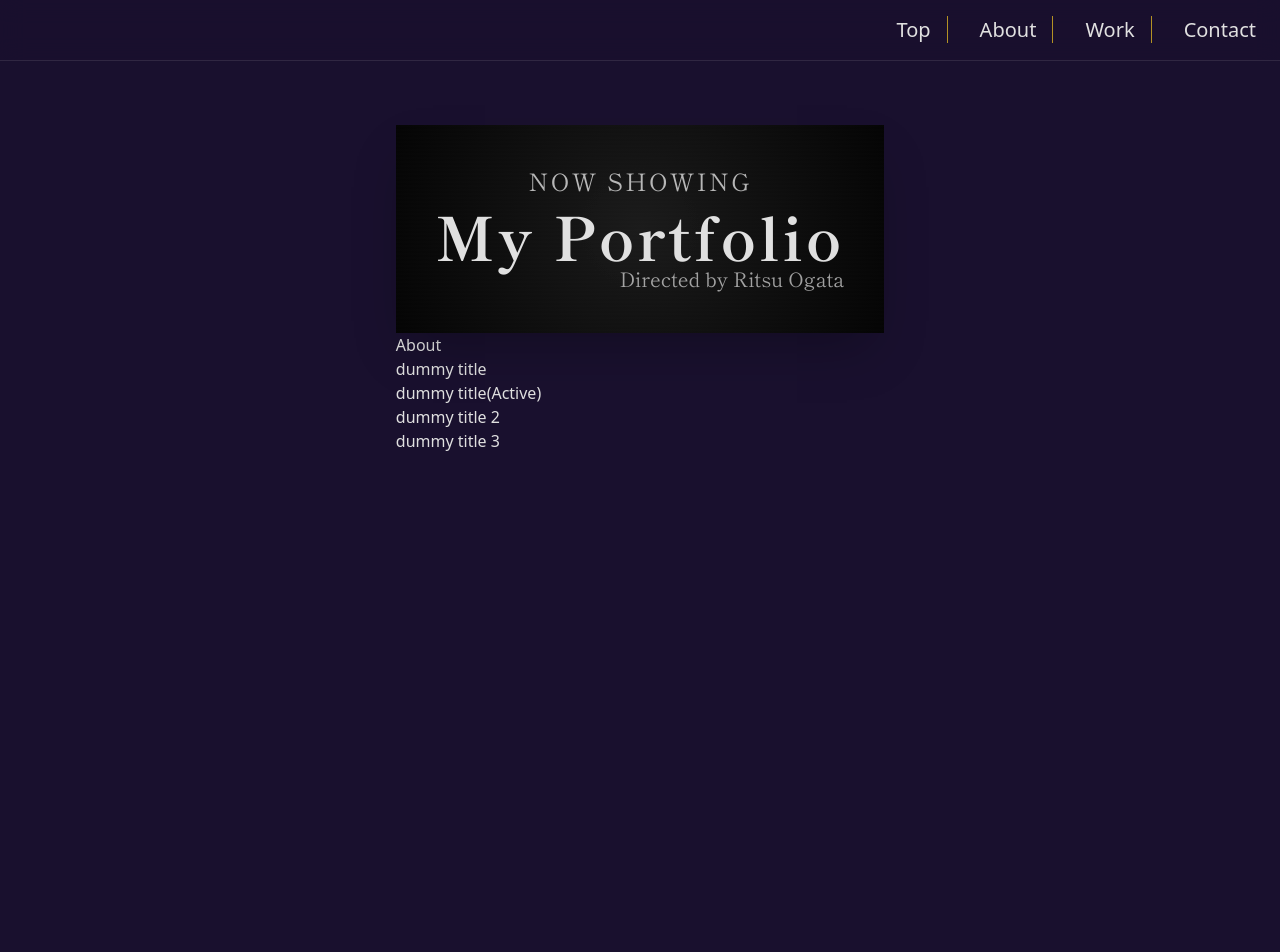
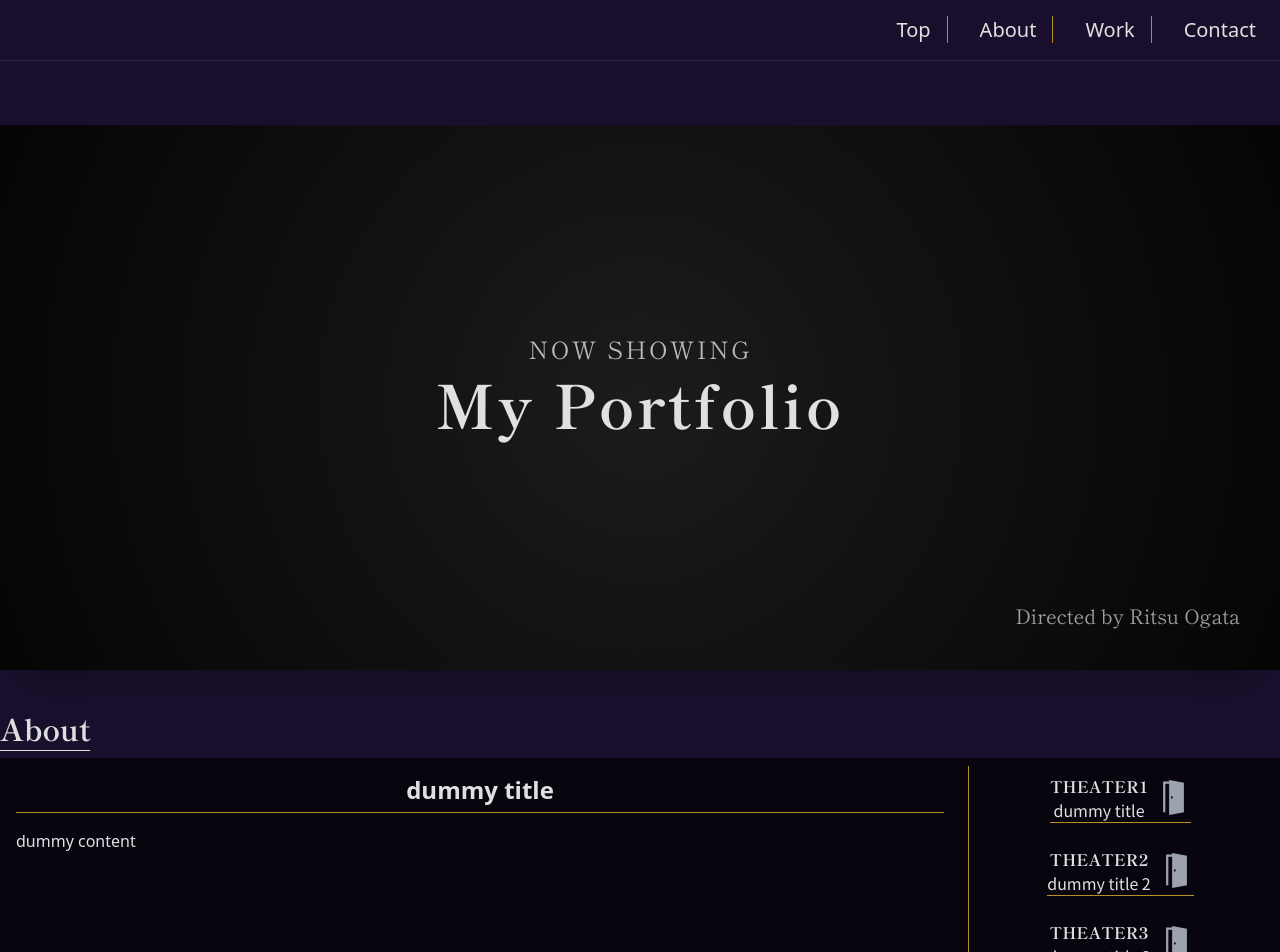
Before and after one commit to riteli/my-portfolio, a Next.js app: page / in a window 1280 px wide. Shown: the top 952 px of the page. Before the commit the page ends 800 px from the top, so only its background shows below. Built offline with nearby package versions, Linux system fonts and the light colour scheme.

Commit message:
feat: AboutセクションのUI実装とデザイン適用

```diff
--- a/src/app/layout.tsx
+++ b/src/app/layout.tsx
@@ -30,7 +30,7 @@ export default function RootLayout({
         className={`${notoSansJp.variable} ${shipporiMincho.variable} antialiased bg-background text-text-main`}
       >
         <Header />
-        <main className="flex flex-col items-center mt-16">{children}</main>
+        <main className="flex flex-col items-center gap-10 mt-16">{children}</main>
       </body>
     </html>
   );
--- a/src/app/page.tsx
+++ b/src/app/page.tsx
@@ -36,9 +36,9 @@ export default function SpotlightPage() {
   }, []);
 
   return (
-    <div>
+    <>
       <Hero />
       <About />
-    </div>
+    </>
   );
 }
--- a/src/components/sections/About.tsx
+++ b/src/components/sections/About.tsx
@@ -1,5 +1,6 @@
 "use client";
 
+import Image from "next/image";
 import { useState } from "react";
 import type { AboutSection } from "@/types";
 
@@ -15,21 +16,36 @@ export default function About() {
   const activeContent = SECTIONS.find((section) => section.id === activeId);
 
   return (
-    <section id="about">
-      <h2>About</h2>
-      <div>
-        <div>
-          <h3>{activeContent?.title}</h3>
-          <div>{/* コンテンツ */}</div>
+    <section id="about" className="w-full max-w-7xl ">
+      <h2 className="font-serif font-bold text-3xl text-text-main border-accent">
+        <span className="border-b">About</span>
+      </h2>
+      <div className="grid grid-cols-4 gap-4 mt-3 p-2 bg-cinema-black">
+        <div className="col-span-3 p-2">
+          <h3 className="pb-1.5 text-center text-2xl font-bold  border-b border-accent text-text-main">
+            {activeContent?.title}
+          </h3>
+          <div className="mt-4">
+            <p>dummy content</p>
+          </div>
         </div>
 
-        <nav aria-label="About Sections">
-          <ul>
+        <nav
+          className="col-span-1 p-2 border-l border-accent"
+          aria-label="About Sections"
+        >
+          <ul className="flex flex-col gap-6 items-center">
             {SECTIONS.map((section) => (
-              <li key={section.id}>
-                <button onClick={() => setActiveId(section.id)}>
-                  {section.title}
-                  {activeId === section.id && <span>(Active)</span> /* テスト用 */}
+              <li key={section.id} className="border-b border-accent">
+                <button
+                  className="flex gap-2 items-center"
+                  onClick={() => setActiveId(section.id)}
+                >
+                  <div>
+                    <p className="font-bold font-serif">THEATER{section.id}</p>
+                    <p className="font-sans">{section.title}</p>
+                  </div>
+                  <Image src="/opened-door.svg" alt="" width={35} height={35} />
                 </button>
               </li>
             ))}
```
Also changed, not shown: public/opened-door.svg (added).
